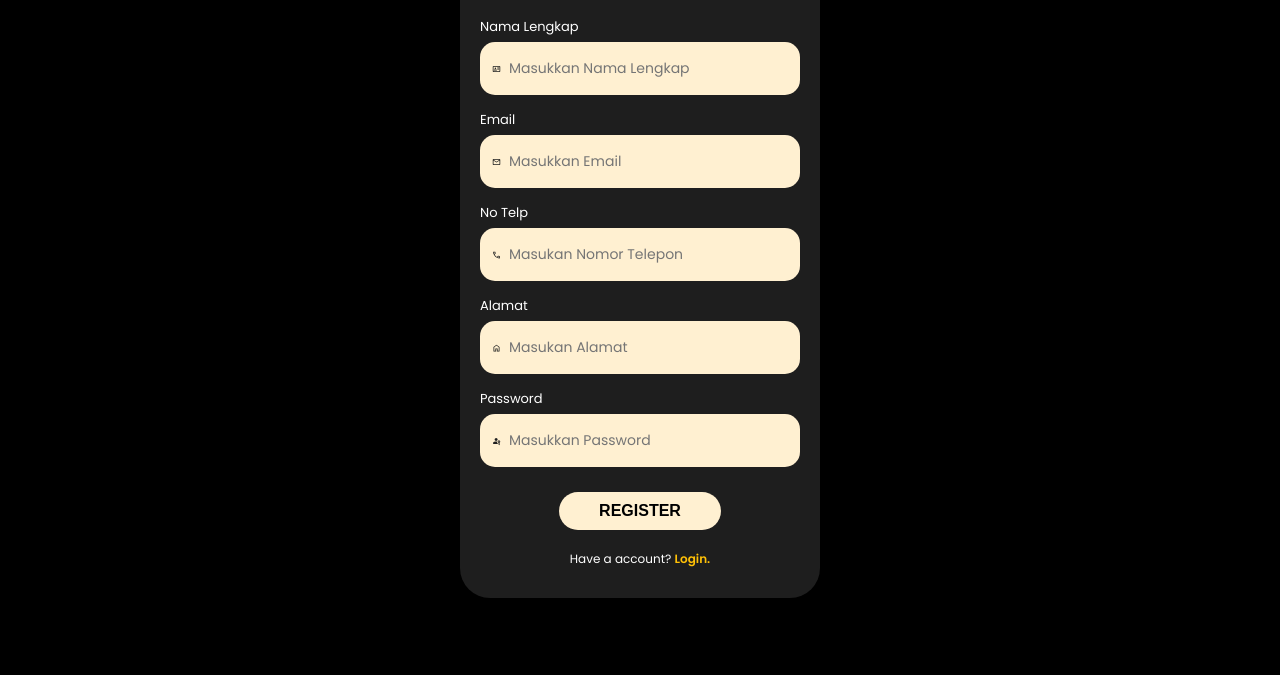
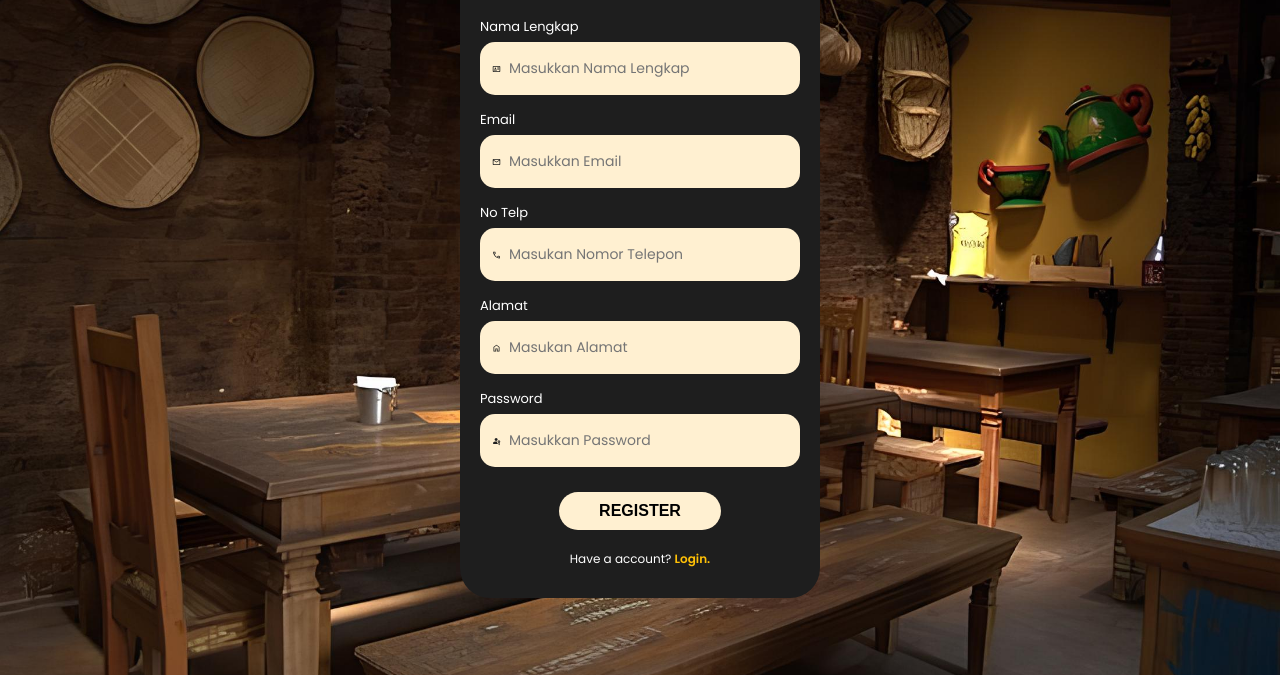
Before and after one commit to R16-Code/DapoerDjawa, a plain HTML site: page register.html in a window 1280 px wide. Shown: the part 125-800 px from the top of the page. Drawn offline with Linux system fonts and the light colour scheme; a web font is replaced by a local one.

Commit message:
Update register.css

```diff
--- a/register.css
+++ b/register.css
@@ -17,7 +17,7 @@ body {
 }
 
 .top-section {
-  background: url(../img/backgroundlogin.jpg) no-repeat;
+  background: url(backgroundlogin.png) no-repeat;
   background-size: cover;
   background-position: center;
   position: relative;
```
